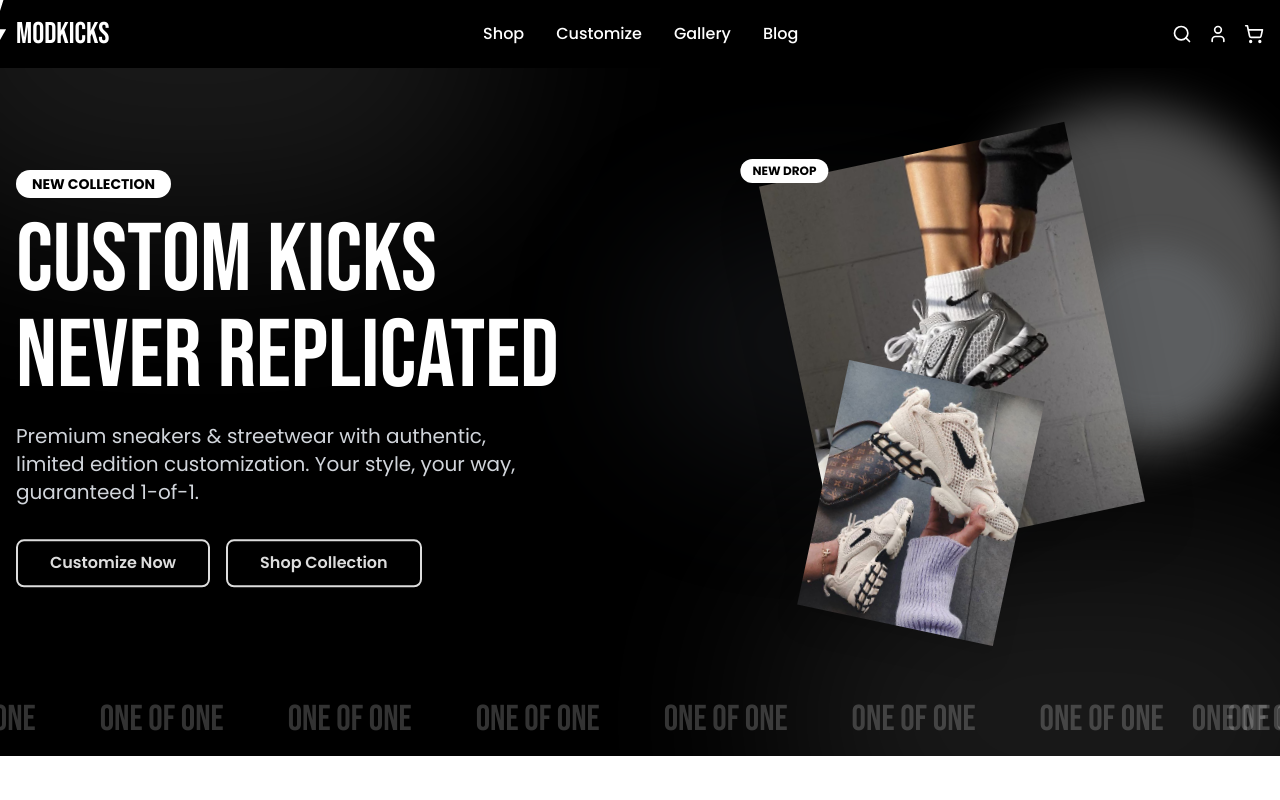
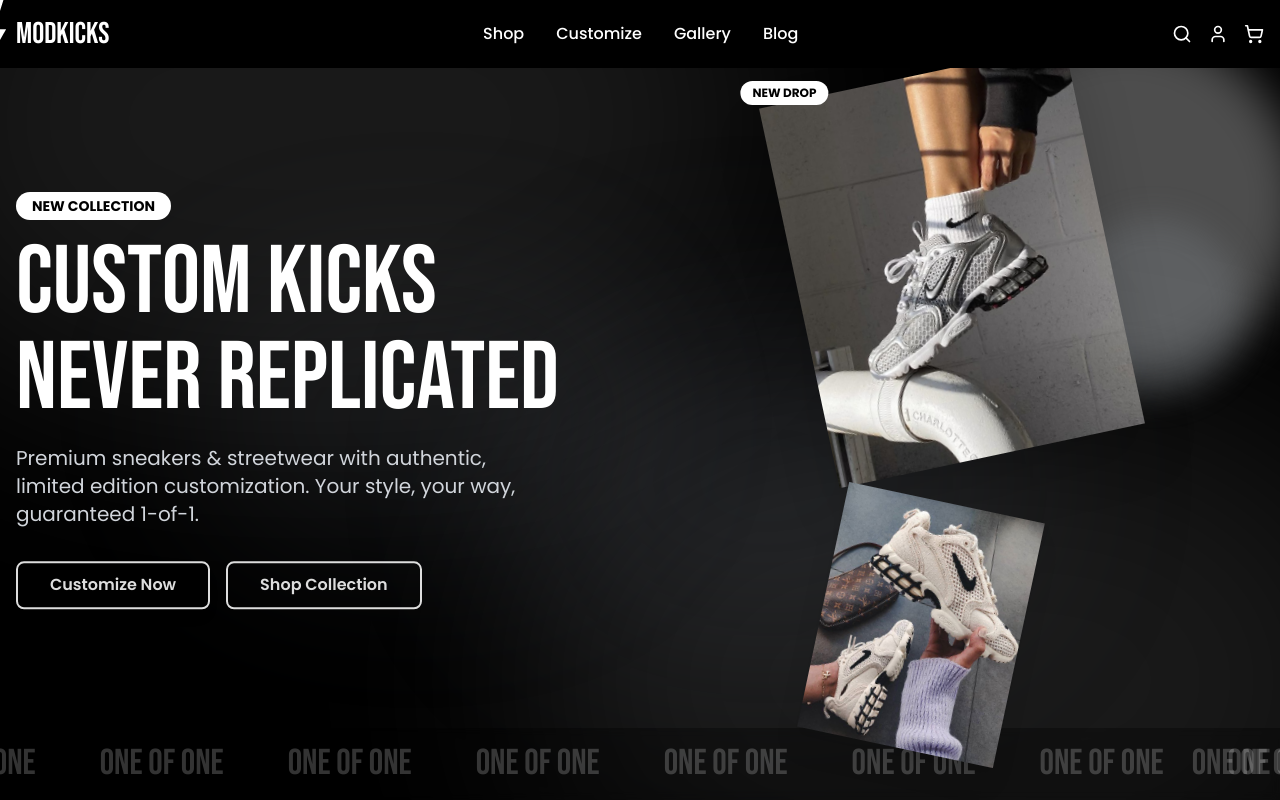
Before and after one commit to GariFFon/Website_Street, a React (Vite) app: page / in a window 1280 px wide. Shown: the top 800 px of the page. Built offline with nearby package versions, Linux system fonts and the light colour scheme.

Commit message:
filled up the hero section in the entire page

```diff
--- a/src/components/Hero.tsx
+++ b/src/components/Hero.tsx
@@ -4,15 +4,16 @@ import Button from './Button';
 
 const Hero = () => {
   return (
-    <section className="pt-24 pb-12 md:pb-20 lg:pt-32 lg:pb-32 relative overflow-hidden bg-black text-white">
+    <section className="h-screen flex flex-col justify-center relative overflow-hidden bg-black text-white">
       <div className="absolute inset-0 overflow-hidden">
-        <div className="absolute -top-[20%] -left-[10%] w-[50%] h-[50%] bg-white rounded-full opacity-10 blur-[100px] animate-pulse" />
-        <div className="absolute -bottom-[20%] -right-[10%] w-[50%] h-[50%] bg-white rounded-full opacity-10 blur-[100px] animate-pulse" style={{ animationDelay: '2s', animationDuration: '8s' }} />
-        <div className="absolute top-[30%] right-[20%] w-[30%] h-[30%] bg-gray-500 rounded-full opacity-10 blur-[80px] animate-pulse" style={{ animationDelay: '1s', animationDuration: '7s' }} />
+        <div className="absolute -top-[20%] -left-[10%] w-[70%] h-[70%] bg-white rounded-full opacity-10 blur-[120px] animate-pulse" />
+        <div className="absolute -bottom-[20%] -right-[10%] w-[70%] h-[70%] bg-white rounded-full opacity-10 blur-[120px] animate-pulse" style={{ animationDelay: '2s', animationDuration: '8s' }} />
+        <div className="absolute top-[40%] right-[20%] w-[40%] h-[40%] bg-gray-500 rounded-full opacity-10 blur-[100px] animate-pulse" style={{ animationDelay: '1s', animationDuration: '7s' }} />
+        <div className="absolute bottom-[30%] left-[15%] w-[35%] h-[35%] bg-gray-400 rounded-full opacity-10 blur-[90px] animate-pulse" style={{ animationDelay: '3s', animationDuration: '9s' }} />
       </div>
 
-      <div className="container mx-auto px-4 relative z-10">
-        <div className="flex flex-col lg:flex-row items-center">
+      <div className="container mx-auto px-4 relative z-10 h-full flex items-center">
+        <div className="flex flex-col lg:flex-row items-center w-full">
           <div className="w-full lg:w-1/2 mb-10 lg:mb-0">
             <div className="relative">
               <span className="inline-block text-sm font-bold bg-white text-black px-4 py-1 rounded-full mb-4 animate-pulse-green">NEW COLLECTION</span>
@@ -36,7 +37,7 @@ const Hero = () => {
           </div>
 
           <div className="w-full lg:w-1/2 relative">
-            <div className="relative w-full h-[400px] md:h-[500px]">
+            <div className="relative w-full h-[500px] md:h-[600px] lg:h-[700px]">
               <div className="absolute -top-4 left-1/2 transform -translate-x-1/2 w-[280px] h-[280px] md:w-[350px] md:h-[350px] rounded-full bg-white/30 blur-xl animate-float" />
               <div className="absolute top-1/4 right-5 w-[120px] h-[120px] md:w-[180px] md:h-[180px] rounded-full bg-gray-400/20 blur-lg animate-float" style={{ animationDelay: '1s' }} />
 
@@ -61,7 +62,7 @@ const Hero = () => {
         </div>
       </div>
 
-      <div className="absolute bottom-0 left-0 right-0 overflow-hidden py-4">
+      <div className="absolute bottom-0 left-0 right-0 overflow-hidden py-4 bg-black bg-opacity-30 backdrop-blur-sm">
         <div className="relative flex whitespace-nowrap">
           <div className="flex animate-[marquee_25s_linear_infinite]">
             {Array(8).fill("ONE OF ONE").map((text, i) => (
```
